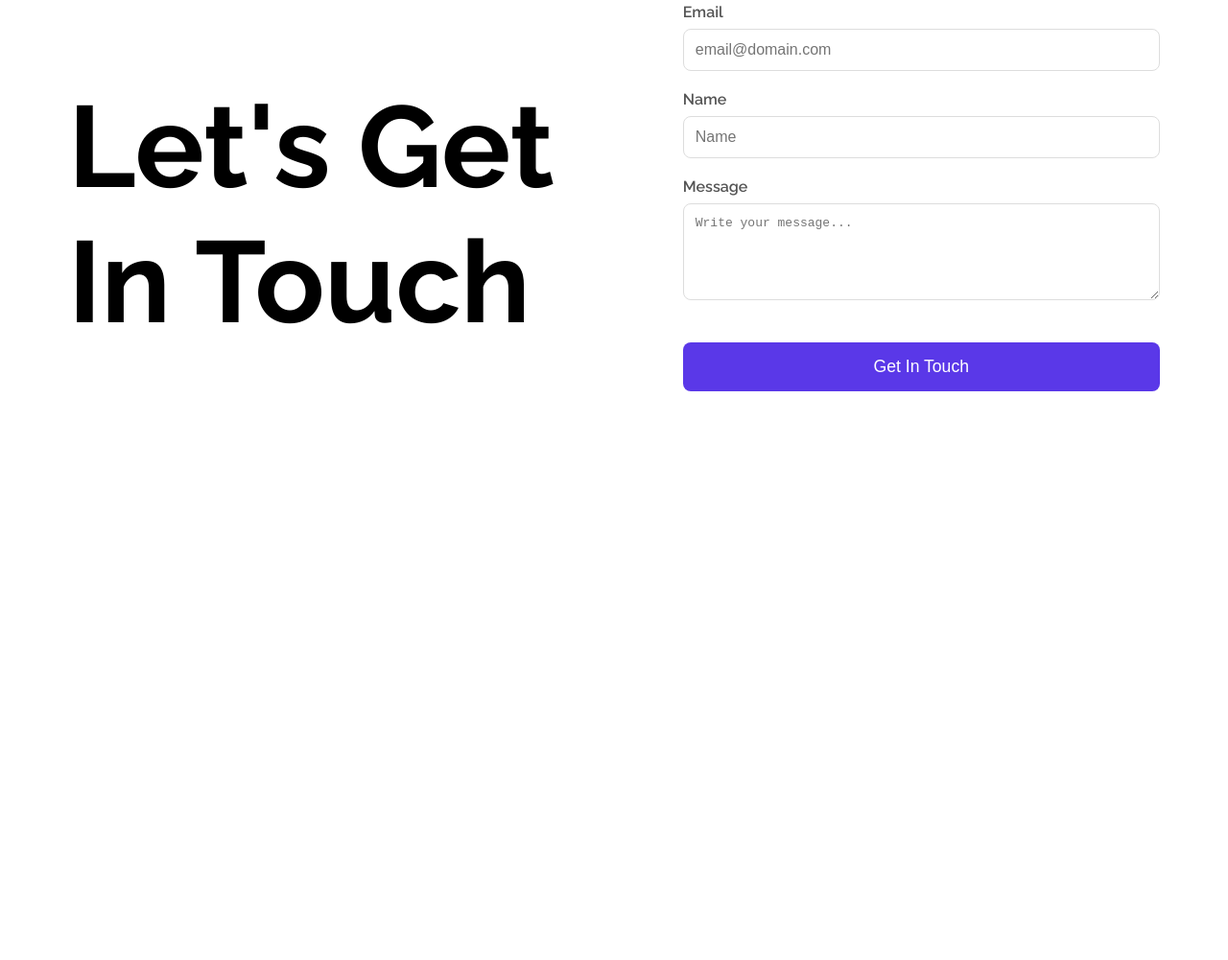
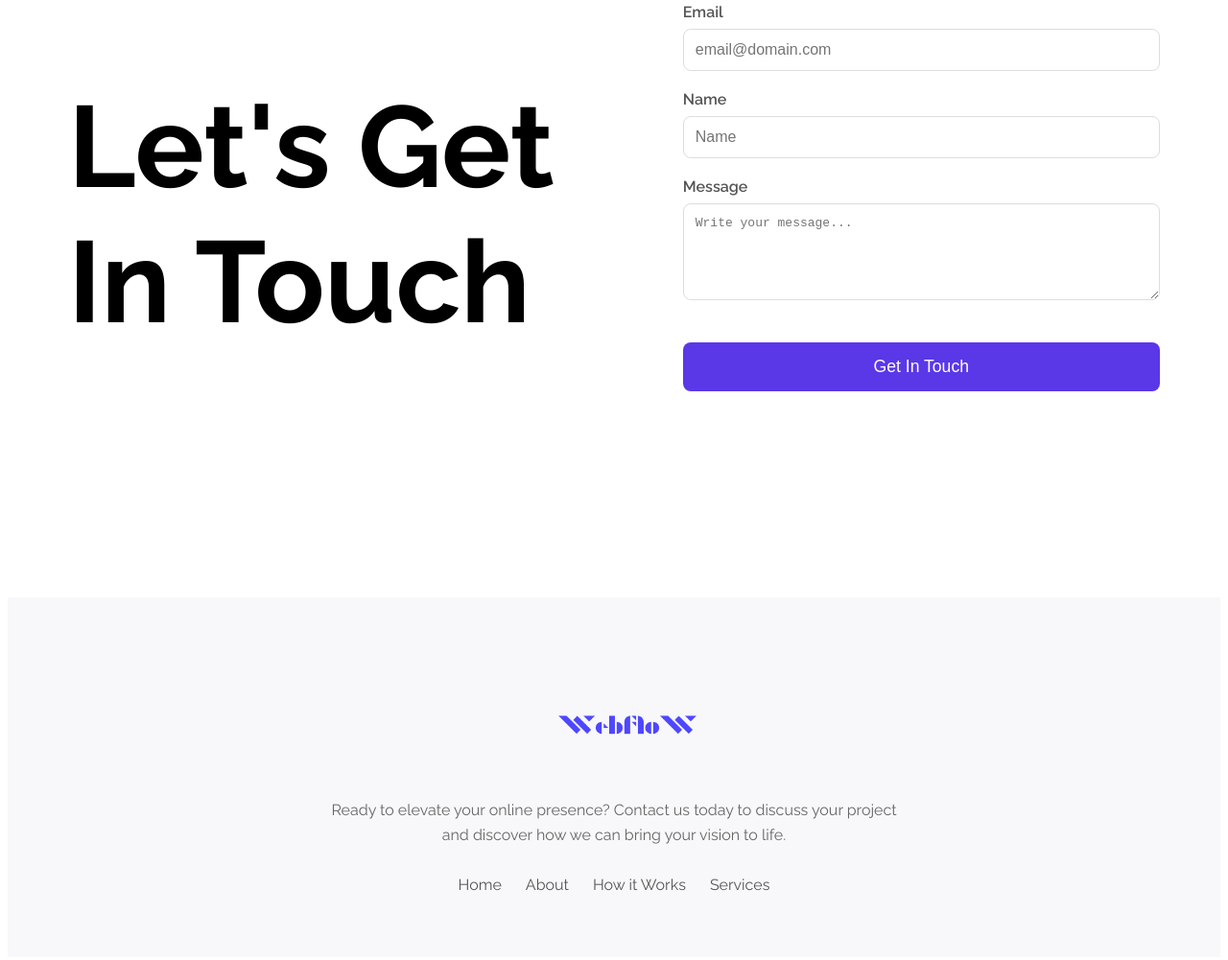
Before and after one commit to N8raZi9/P-Herro-B12_Assignment_01, a plain HTML site: page index.html in a window 1280 px wide. Shown: the part 2784-3785 px from the top of the page at 96% size. Before the commit the page ends 3365 px from the top, so only its background shows below. Drawn offline with Linux system fonts and the light colour scheme.

Commit message:
all code

```diff
--- a/index.html
+++ b/index.html
@@ -173,7 +173,20 @@
     </form>
 </section>
 
+ <!-- Footer Section -->
 
+    <footer>
+        <div class="footer-logo">
+            <img src="image/WeB_floW.png" alt="Logo">
+        </div>
+            <p>Ready to elevate your online presence? Contact us today to discuss your project and discover how we can bring your vision to life.</p>
+        <ul class="footer-nav">
+            <li><a href="#">Home</a></li>
+            <li><a href="#">About</a></li>
+            <li><a href="#">How it Works</a></li>
+            <li><a href="#">Services</a></li>
+        </ul>
+    </footer>
 
 
 
--- a/style/style.css
+++ b/style/style.css
@@ -379,3 +379,52 @@ body {
     background-color:rgb(188, 188, 25);
     color: black;
 }
+
+ /* Footer Section */
+
+footer {
+    background-color: #f8f8fa;
+    padding: 50px 20px;
+    text-align: center;
+    color: #666;
+    margin-top: 50px;
+    margin-left: auto;
+    margin-right: auto;
+    align-content: center;
+}
+
+.footer-logo img {
+
+    height: 150px;
+    size: 90px;
+    margin-bottom: 5px;
+    margin-left: 45%;
+    margin-right: 45%;
+
+
+
+}
+
+footer p {
+    max-width: 600px;
+    margin: 0 auto 30px auto;
+    line-height: 1.6;
+}
+
+.footer-nav {
+    list-style: none;
+    display: flex;
+    justify-content: center;
+    gap: 25px;
+    padding: 0;
+}
+
+
+.footer-nav a {
+    text-decoration: none;
+    color: #555;
+    font-weight: 500;
+}
+.footer-nav a:hover{
+    color:blue;
+}
```
